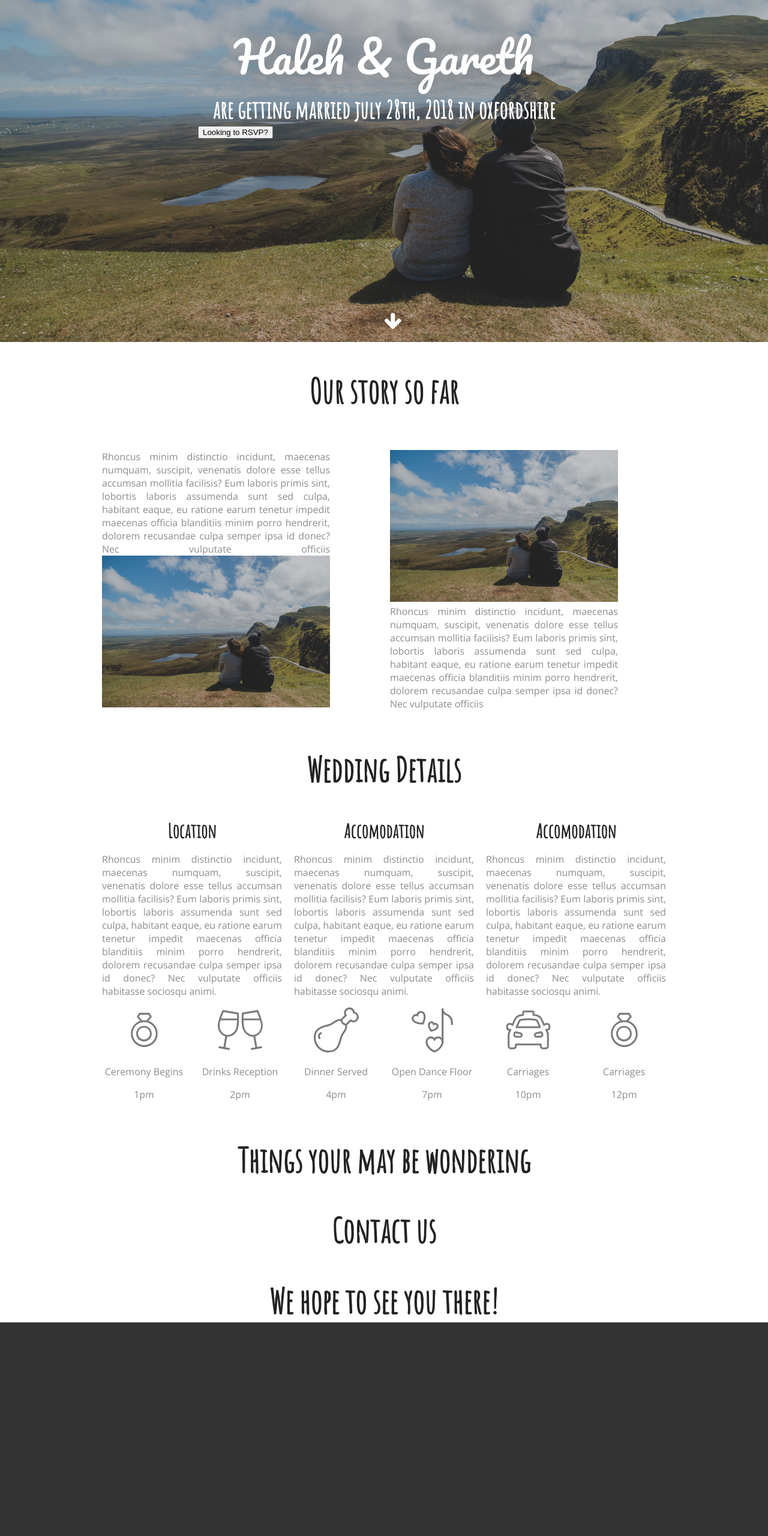
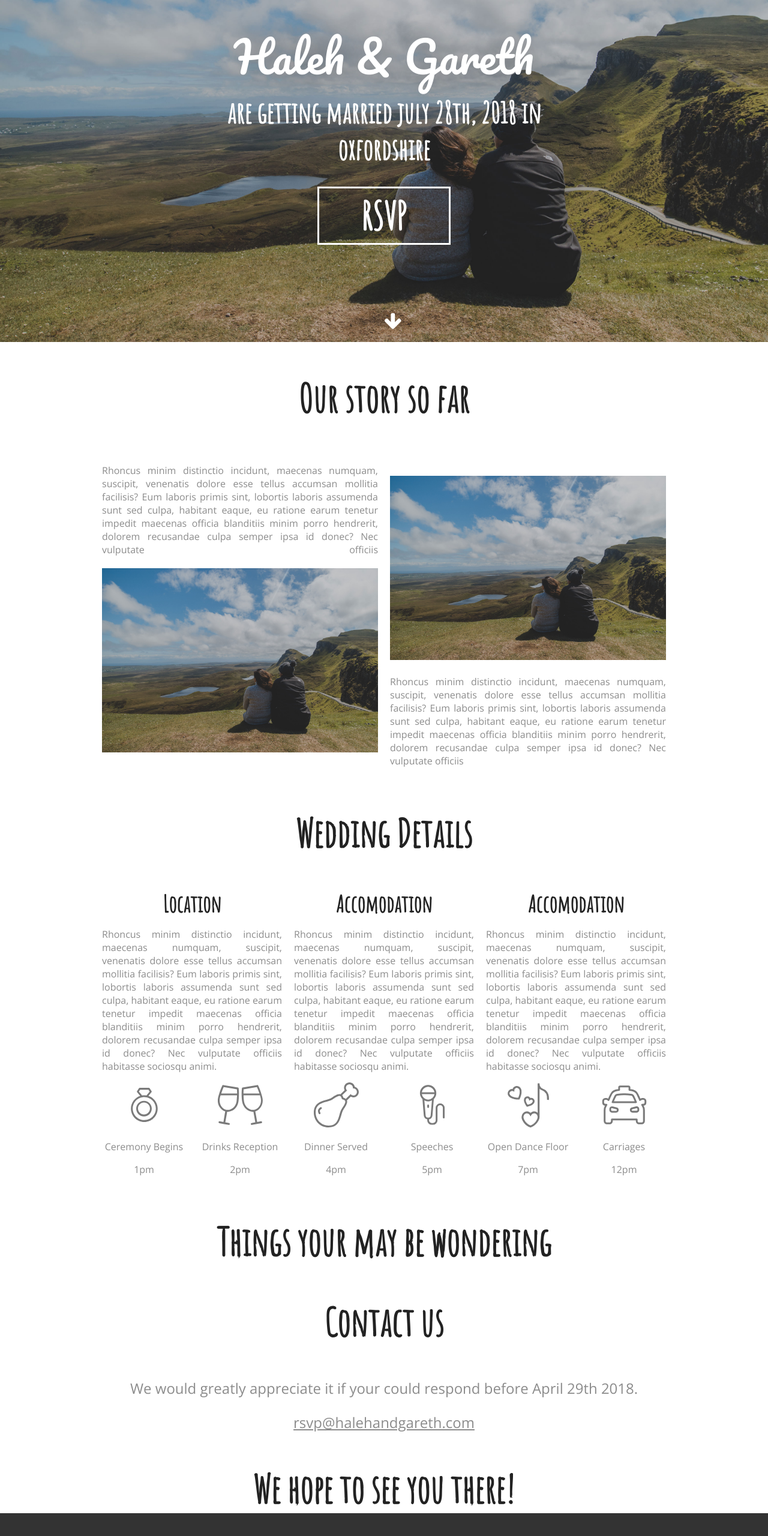
Before and after one commit to worzy/halehandgareth, a website: page index.html in a window 1280 px wide. Shown: the part 230-2790 px from the top of the page at 60% size. Before the commit the page ends 2480 px from the top, so only its background shows below. Drawn offline with nearby package versions, Linux system fonts and the light colour scheme.

Commit message:
Add speeches icon, slow scroll for RSVP

```diff
--- a/index.html
+++ b/index.html
@@ -30,10 +30,10 @@
 				<div class="header-text col8 center">
 					<h1>Haleh &amp; Gareth</h1>
 					<h3>are getting married july 28th, 2018 in oxfordshire</h3>
-					<button>Looking to RSVP?</button>
+					<a href="#contact" class="action-button">RSVP</a>
 				</div>
 				<div class="arrow bounce">
-				  	<a class="fa fa-arrow-down fa-2x" href="#"></a>
+				  	<a class="fa fa-arrow-down fa-2x" href="#story"></a>
 				</div>
 			</div>
 		</div>
@@ -42,13 +42,13 @@
 			<div class="col8 center">
 				<h2>Our story so far</h2>
 			</div>
-			<div class="col5 justify">
+			<div class="col6 justify">
 			<p>
 				Rhoncus minim distinctio incidunt, maecenas numquam, suscipit, venenatis dolore esse tellus accumsan mollitia facilisis? Eum laboris primis sint, lobortis laboris assumenda sunt sed culpa, habitant eaque, eu ratione earum tenetur impedit maecenas officia blanditiis minim porro hendrerit, dolorem recusandae culpa semper ipsa id donec? Nec vulputate officiis
 				<img src="img/story-so-far-1.jpg">
 			</p>
 			</div>
-			<div class="col5 pre1 justify">
+			<div class="col6 justify">
 				<p>
 					<img src="img/story-so-far-2.jpg">
 					Rhoncus minim distinctio incidunt, maecenas numquam, suscipit, venenatis dolore esse tellus accumsan mollitia facilisis? Eum laboris primis sint, lobortis laboris assumenda sunt sed culpa, habitant eaque, eu ratione earum tenetur impedit maecenas officia blanditiis minim porro hendrerit, dolorem recusandae culpa semper ipsa id donec? Nec vulputate officiis
@@ -95,17 +95,17 @@
 				<p>4pm</p>
 			</div>
 			<div class="col2 event">
+				<img class="event-icon" src="img/speeches.svg">
+				<p>Speeches</p>
+				<p>5pm</p>
+			</div>
+			<div class="col2 event">
 				<img class="event-icon" src="img/dance.svg">
 				<p>Open Dance Floor</p>
 				<p>7pm</p>
 			</div>
 			<div class="col2 event">
 				<img class="event-icon" src="img/carriages.svg">
-				<p>Carriages</p>
-				<p>10pm</p>
-			</div>
-			<div class="col2 event">
-				<img class="event-icon" src="img/ceremony.svg">
 				<p>Carriages</p>
 				<p>12pm</p>
 			</div>
@@ -116,8 +116,21 @@
 			</div>
 		</div>
 		<div id="contact" class="container">
-			<div class="col8 center">
+			<div class="col12 center">
 				<h2>Contact us</h2>
+				<p class="impact">We would greatly appreciate it if your could respond before April 29th 2018.</p>
+				<p class="impact"><a
+class='email
+href="mailto:x@y"
+'
+href
+ =	'
+&#x20;m&#x61;&#105;&#x6c;&#116;&#x6F;&#x3A;%2&#48;&#37;&#x37;&#x32;&#x73;v&#37;70&#x25;4&#48;%6&#56;&#97;&#x25;&#x36;&#x63;&#x25;6&#53;&#x68;&#97;&#37;&#x36;e&#100;&#x67;&#x61;%7&#x32;%&#x36;&#x35;%74h&#37;&#x32;&#x65;&#x63;o&#109;?
+'>&#114;s&#x76;p&#x40;h&#97;&#x6c;e&#x68;a<!--
+mailto:abuse@hotmail.com
+</a>
+-->&shy;&#x6E;dg&#97;&#x72;&#x65;&#x74;&#x68;&#x2e;&#x63;o&#x6d;</a></p>
+
 			</div>
 		</div>
 		<div id="end" class="container">
@@ -126,6 +139,21 @@
 			</div>
 		</div>
 	</div>
+<script src="http://code.jquery.com/jquery-3.2.1.min.js" integrity="sha256-hwg4gsxgFZhOsEEamdOYGBf13FyQuiTwlAQgxVSNgt4=" crossorigin="anonymous"></script>
+<script>
+	$(".action-button").click(function() {
+	    $('html,body').animate({
+	        scrollTop: $("#contact").offset().top},
+	        2000);
+	});
+
+	$(".fa-arrow-down").click(function() {
+	    $('html,body').animate({
+	        scrollTop: $("#story").offset().top},
+	        1000);
+	});
+
+</script>
 
 </body>
 
--- a/scss/components/_body.scss
+++ b/scss/components/_body.scss
@@ -22,16 +22,20 @@ h1 {
 
 h2 {
     font-family: $sub-title-font;
-    font-size: 3.5em;
+    font-size: 4em;
 }
 
 h3 {
-    font-size: 2em;
+    font-size: 2.4em;
 }
 
 h3, h4, h5, h6 {
     font-family: $sub-title-font;
     margin: 0;
+}
+
+a {
+    color: #8c8c8c;
 }
 
 .outter {
@@ -45,7 +49,23 @@ h3, h4, h5, h6 {
     text-align: justify;
     img {
         width: 100%;
+        padding: 20px 0;
     }
+}
+
+.action-button {
+    font-family: $sub-title-font;
+    border: 3px solid white;
+    font-size: 4em;
+    padding: 5px 70px;
+    font-weight: bold;
+    text-decoration: none;
+    color: white;
+}
+
+.impact {
+    font-size: 1.5em;
+    text-align: center;
 }
 
 @media (min-width: $bp-l) {
--- a/scss/components/_intro.scss
+++ b/scss/components/_intro.scss
@@ -12,10 +12,12 @@
     }
     .header-text {
         padding-top: 260px;
+        text-align: center;
     }
     h3 {
-        font-size: 2.5em;
+        font-size: 3em;
         color: white;
+        margin-bottom: 40px;
     }
 }
 
```
Also changed, not shown: css/decoration.css, img/speeches.svg (added).
